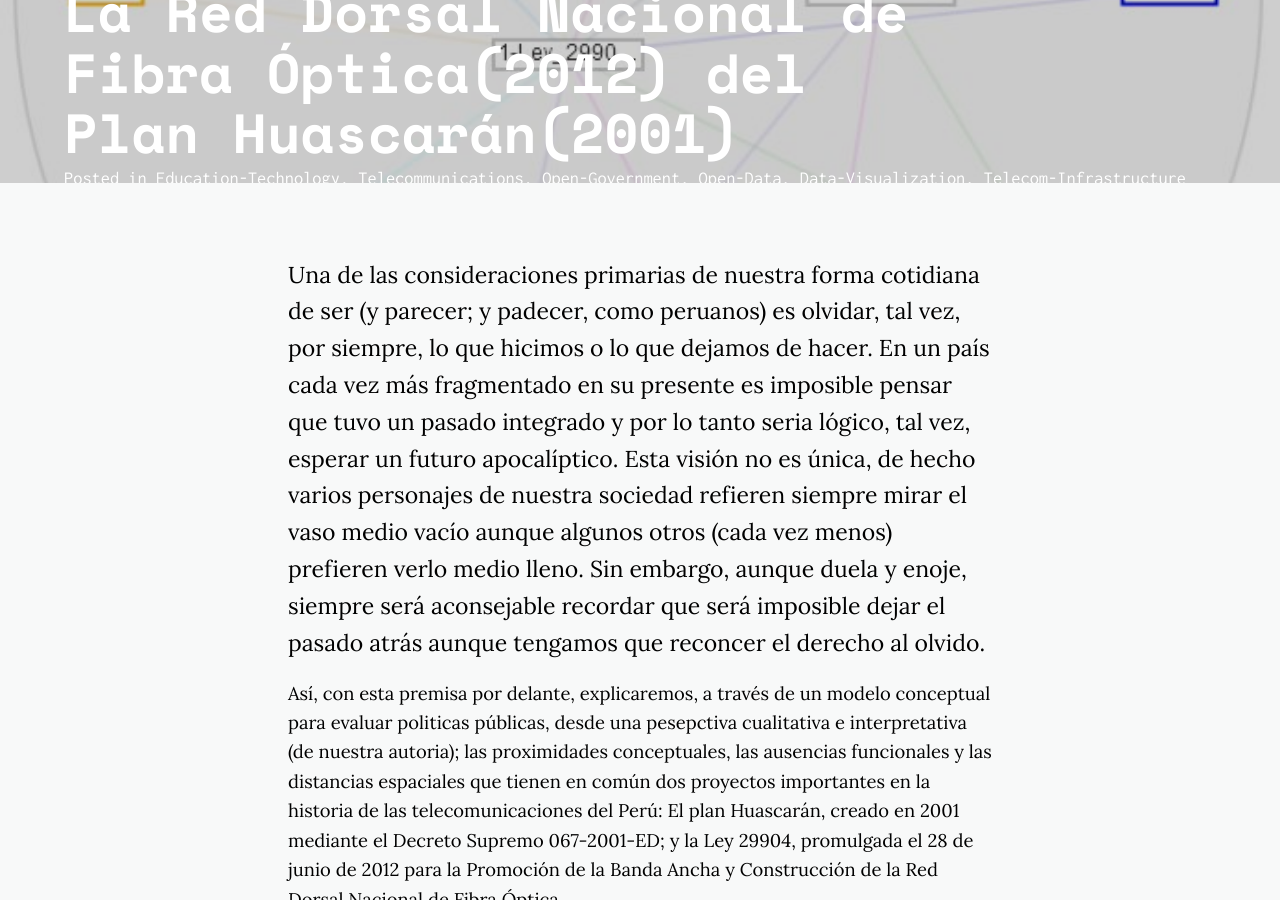
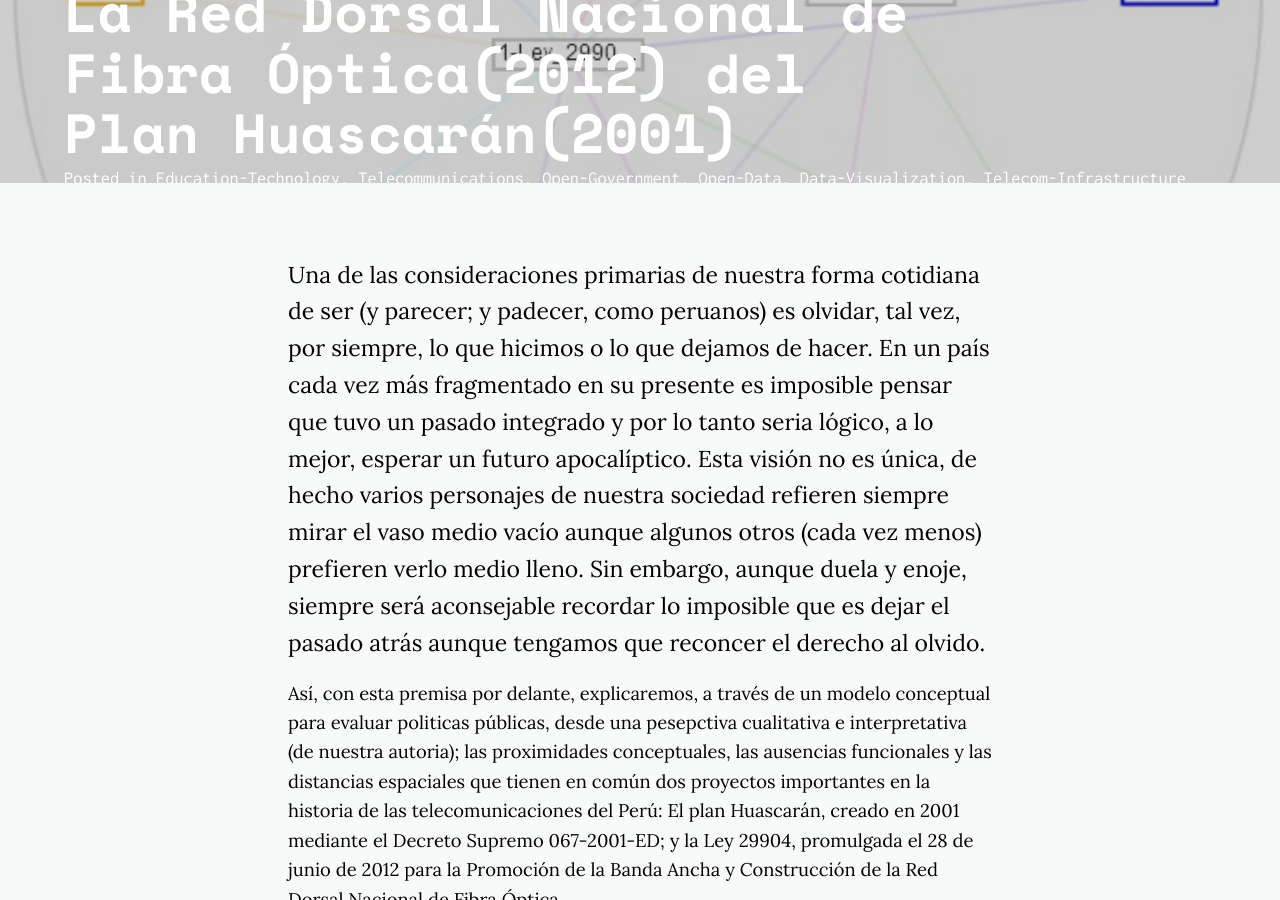
Before and after one commit to manuelvarzen/Vigia, a Jekyll site: the page built from _posts/2019-06-13-La-Red-Dorsal-del-Plan-Huascaran.md, in a window 1280 px wide and 900 px high, scrolled down 461 px. Built offline with Jekyll 4.4.1, drawn with Linux system fonts in a browser that asks for light colours; nearby versions of some CDN libraries.

Commit message:
Update 2019-06-13-La-Red-Dorsal-del-Plan-Huascaran.md

```diff
--- a/_posts/2019-06-13-La-Red-Dorsal-del-Plan-Huascaran.md
+++ b/_posts/2019-06-13-La-Red-Dorsal-del-Plan-Huascaran.md
@@ -18,7 +18,7 @@ categories:
   - Telecom-Infrastructure
 ---
 
-Una de las consideraciones primarias de nuestra forma cotidiana de ser (y parecer; y padecer, como peruanos) es olvidar, tal vez, por siempre, lo que hicimos o lo que dejamos de hacer. En un país cada vez más fragmentado en su presente es imposible pensar que tuvo un pasado integrado y por lo tanto seria lógico, tal vez, esperar un futuro apocalíptico. Esta visión no es única, de hecho varios personajes de nuestra sociedad refieren siempre mirar el vaso medio vacío aunque algunos otros (cada vez menos) prefieren verlo medio lleno. Sin embargo, aunque duela y enoje, siempre será aconsejable recordar que será imposible dejar el pasado atrás aunque tengamos que reconcer el derecho al olvido.
+Una de las consideraciones primarias de nuestra forma cotidiana de ser (y parecer; y padecer, como peruanos) es olvidar, tal vez, por siempre, lo que hicimos o lo que dejamos de hacer. En un país cada vez más fragmentado en su presente es imposible pensar que tuvo un pasado integrado y por lo tanto seria lógico, a lo mejor, esperar un futuro apocalíptico. Esta visión no es única, de hecho varios personajes de nuestra sociedad refieren siempre mirar el vaso medio vacío aunque algunos otros (cada vez menos) prefieren verlo medio lleno. Sin embargo, aunque duela y enoje, siempre será aconsejable recordar lo imposible que es dejar el pasado atrás aunque tengamos que reconcer el derecho al olvido.
 
 Así, con esta premisa por delante, explicaremos, a través de un modelo conceptual para evaluar politicas públicas, desde una pesepctiva cualitativa e interpretativa (de nuestra autoria); las proximidades conceptuales, las ausencias funcionales y las distancias espaciales que tienen en común dos proyectos importantes en la historia de las telecomunicaciones del Perú: El plan Huascarán, creado en 2001 mediante el Decreto Supremo 067-2001-ED; y la Ley 29904, promulgada el 28 de junio de 2012 para la Promoción de la Banda Ancha y Construcción de la Red Dorsal Nacional de Fibra Óptica.
 
```
